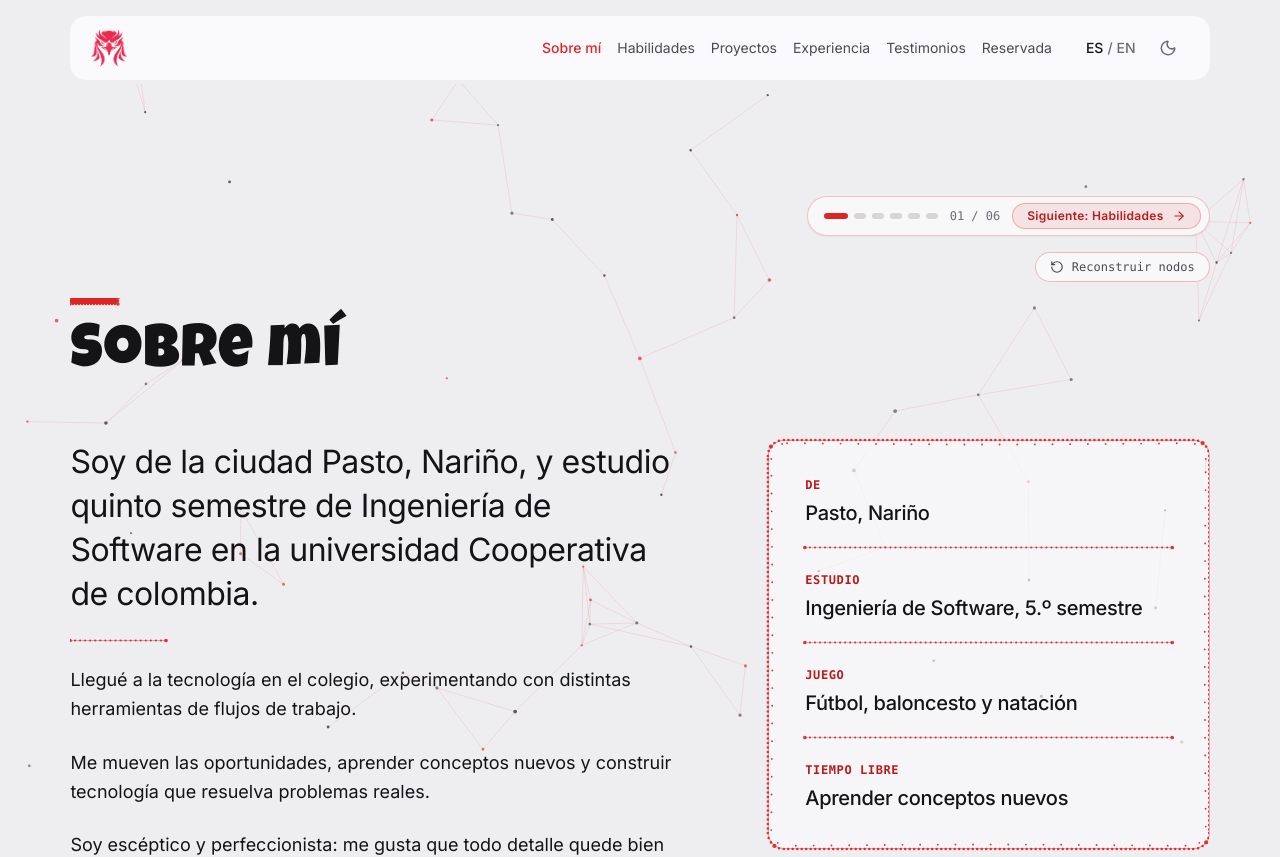
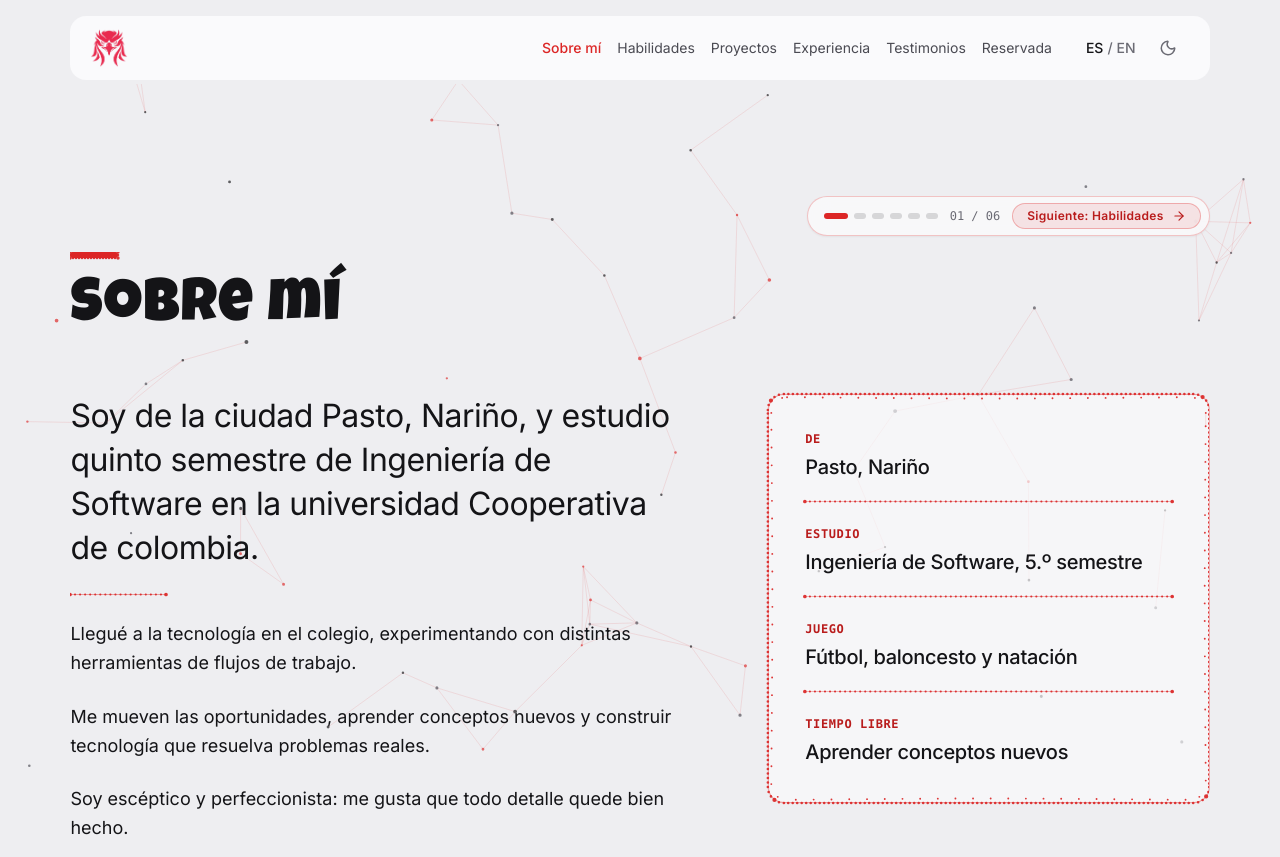
Before and after one commit to Xander-JS/portafolio, a Next.js app: page /about in a window 1280 px wide. Shown: the top 857 px of the page. Built offline with nearby package versions, Linux system fonts and the light colour scheme.

Commit message:
eliminar boton de reconstruir nodos del modulo sobre mi

```diff
--- a/components/molecules/NodeReconstruction.tsx
+++ b/components/molecules/NodeReconstruction.tsx
@@ -1,13 +1,11 @@
 "use client";
 
-import { RotateCcw } from "lucide-react";
 import { useTheme } from "next-themes";
 import {
   type ReactNode,
   useCallback,
   useEffect,
   useRef,
-  useState,
 } from "react";
 import { useLocale } from "@/i18n/Providers";
 
@@ -106,10 +104,8 @@ function seededRandom(seed: number): number {
  */
 export function NodeReconstruction({
   children,
-  replayLabel = "Reconstruir nodos",
 }: {
   children: ReactNode;
-  replayLabel?: string;
 }) {
   const wrapperRef = useRef<HTMLDivElement>(null);
   const contentRef = useRef<HTMLDivElement>(null);
@@ -118,9 +114,6 @@ export function NodeReconstruction({
 
   const { resolvedTheme } = useTheme();
   const locale = useLocale();
-
-  const [replayCount, setReplayCount] = useState(0);
-  const [isAssembled, setIsAssembled] = useState(false);
 
   const particlesRef = useRef<Particle[]>([]);
   const colorsRef = useRef<ThemeColors>(readThemeColors());
@@ -771,7 +764,6 @@ export function NodeReconstruction({
   const startAnimationLoop = useCallback((resetStartTime = false) => {
     if (resetStartTime) {
       startTimeRef.current = performance.now();
-      setIsAssembled(false);
       // Reset particle positions to their scattered constellation spawn points
       const pts = particlesRef.current;
       for (let i = 0; i < pts.length; i++) {
@@ -816,10 +808,6 @@ export function NodeReconstruction({
       // Overall DOM solidification progress (starts fading in at 1550ms, complete by 2250ms)
       const domProgress = Math.max(0, Math.min(1, (elapsed - 1550) / 700));
       const smoothDomOpacity = domProgress * domProgress * (3 - 2 * domProgress);
-
-      if (domProgress >= 1) {
-        setIsAssembled((prev) => (prev ? prev : true));
-      }
 
       // Apply DOM opacity & dynamic radial cursor dissolve mask
       contentEl.style.opacity = `${smoothDomOpacity}`;
@@ -1090,7 +1078,7 @@ export function NodeReconstruction({
         rafRef.current = null;
       }
     };
-  }, [locale, replayCount, sampleDOMIntoParticles, startAnimationLoop]);
+  }, [locale, sampleDOMIntoParticles, startAnimationLoop]);
 
   /** Theme change listener: updates particle colors immediately without losing state */
   useEffect(() => {
@@ -1181,23 +1169,6 @@ export function NodeReconstruction({
         onPointerDown={handlePointerDown}
         className="relative z-10 select-text"
       >
-        {/* Replay button to test / re-trigger the node assembly anytime */}
-        <div className="mb-4 flex justify-end">
-          <button
-            type="button"
-            onClick={(e) => {
-              e.stopPropagation();
-              setReplayCount((c) => c + 1);
-            }}
-            className={`inline-flex cursor-pointer items-center gap-2 rounded-full border border-primary/30 bg-surface/80 px-3.5 py-1.5 font-mono text-xs text-ink-soft backdrop-blur-xs transition-all duration-300 hover:border-primary hover:text-primary ${isAssembled ? "opacity-100" : "pointer-events-none opacity-0"
-              }`}
-            title={replayLabel}
-          >
-            <RotateCcw className="size-3.5" aria-hidden />
-            <span>{replayLabel}</span>
-          </button>
-        </div>
-
         <div className="relative">
           {/* Real accessible DOM layer (fades in as nodes lock into place) */}
           <div
--- a/components/organisms/About.tsx
+++ b/components/organisms/About.tsx
@@ -5,12 +5,10 @@ import { Section } from "@/components/atoms/Section";
 import { ModuleHeading } from "@/components/molecules/ModuleHeading";
 import { NodeReconstruction } from "@/components/molecules/NodeReconstruction";
 import { profile } from "@/data/profile";
-import { useLocale } from "@/i18n/Providers";
 
 /** `summary` is the home page version: the lead and the facts, with a link to /about. */
 export function About({ summary = false }: { summary?: boolean }) {
   const t = useTranslations("about");
-  const locale = useLocale();
   const facts = [
     [t("facts.from"), `${profile.city}, Nariño`],
     [t("facts.study"), t("facts.studyValue")],
@@ -20,9 +18,7 @@ export function About({ summary = false }: { summary?: boolean }) {
 
   return (
     <Section id="about" className="[&>*]:!animate-none">
-      <NodeReconstruction
-        replayLabel={locale === "en" ? "Reconstruct nodes" : "Reconstruir nodos"}
-      >
+      <NodeReconstruction>
         <ModuleHeading id="about" summary={summary} intro={false} />
         <div className="grid gap-12 lg:grid-cols-[1.4fr_1fr] lg:gap-20">
           <div className="space-y-6">
```
